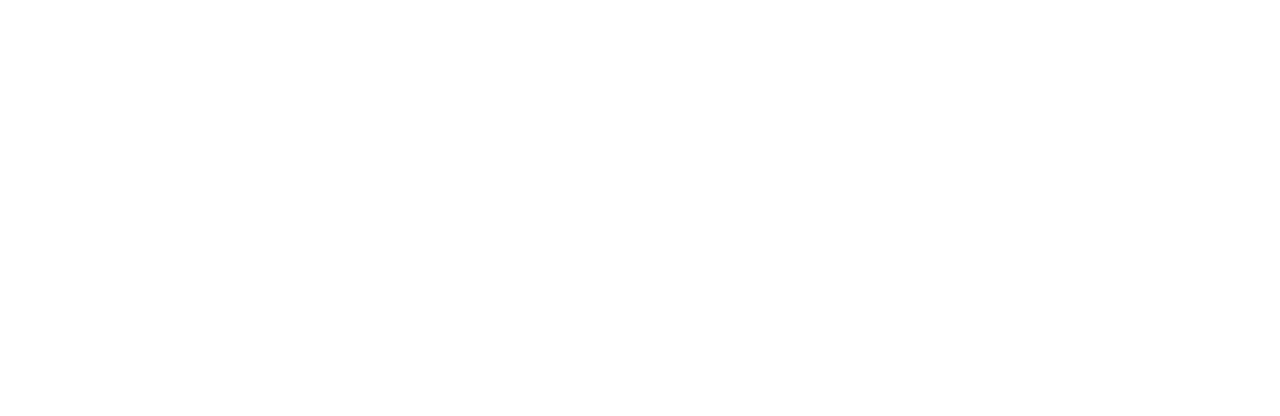
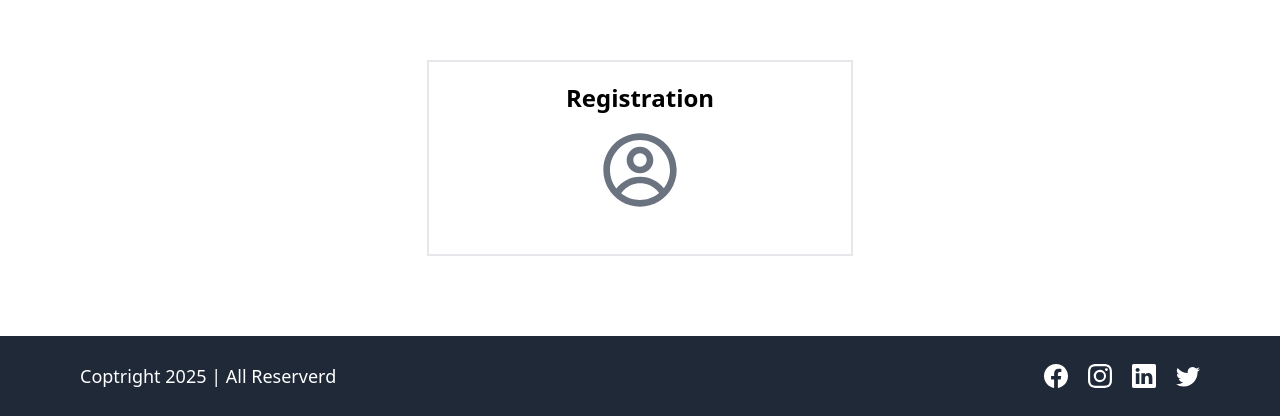
Before and after one commit to vinayyadav101/lms_frontdend, a React (Vite) app: page /singup in a window 1280 px wide. Before the commit this address had no page. Shown: the part 828-1244 px from the top of the page. Before the commit the page ends 800 px from the top, so only its background shows below. Built offline with nearby package versions, Linux system fonts and the light colour scheme.

Commit message:
singup page starting

```diff
--- a/src/App.jsx
+++ b/src/App.jsx
@@ -2,12 +2,16 @@
 
 import AboutUs from "./Pages/AboutUsPage";
 import HomePage from "./Pages/HomePage";
+import SingUp from "./Pages/SingUpPage";
 
 export default function App(){
   return(
 
     <Routes>
       <Route path="/" element={<HomePage/>}/>
+
+      <Route path="/singup" element={<SingUp />} />
+
       <Route path="/about" element={<AboutUs/>}/>
     </Routes>
 
--- /dev/null
+++ b/src/Pages/SingUpPage.jsx
@@ -0,0 +1,37 @@
+import { useState } from "react";
+import {CgProfile} from 'react-icons/cg'
+
+import HomeLayout from "../Layouts/Homelayout";
+
+export default function SingUp(){
+
+    const [image , setimage] = useState("")
+    return(
+        <HomeLayout>
+            <div className="w-full flex justify-center items-center mb-20">
+                <div className="p-5 border-2 shadow-xl/30 w-1/3 text-center">
+                    <div>
+                        <h1 className="text-2xl font-bold">Registration</h1>
+                    </div>
+                    <div className="px-3 flex flex-col justify-center items-center relative gap-2">
+                        <form action="" className="w-full" >
+                            <div className="pt-4 flex justify-center items-center">
+                                <label htmlFor="imageUpload" className="flex justify-center items-center w-20 h-20 rounded-full cursor-pointer overflow-hidden">
+                                    {
+                                        image ?
+                                            <img src={image} alt="uploadedimage" /> :
+                                            <CgProfile className="w-full h-full text-gray-500"/>
+                                    }
+                                </label>
+                                <input type="file" id="imageUpload"  className="hidden" />
+                            </div>
+                            <div className="w-full">
+                                <input type="text" id="fullName" className="border-black outline-lime-500"/>
+                            </div>
+                        </form>
+                    </div>
+                </div>
+            </div>
+        </HomeLayout>
+    )
+}
```
